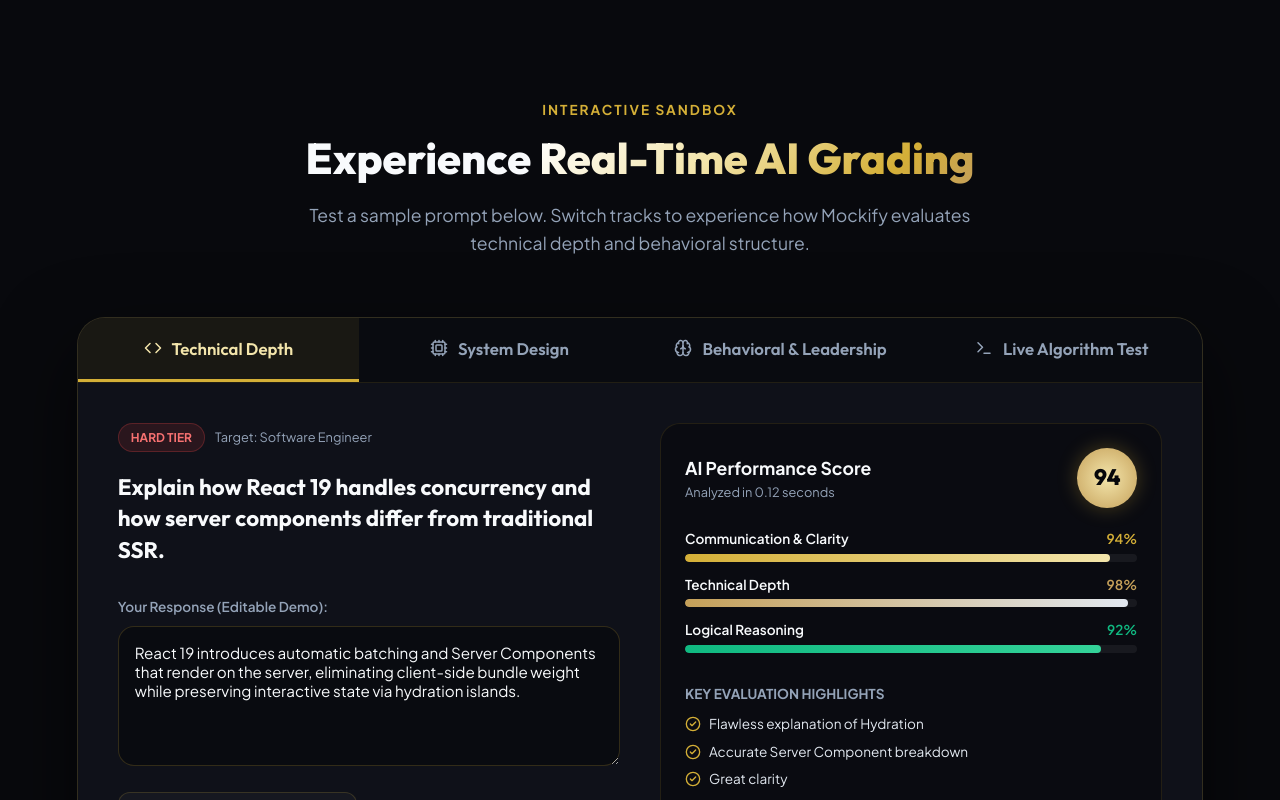
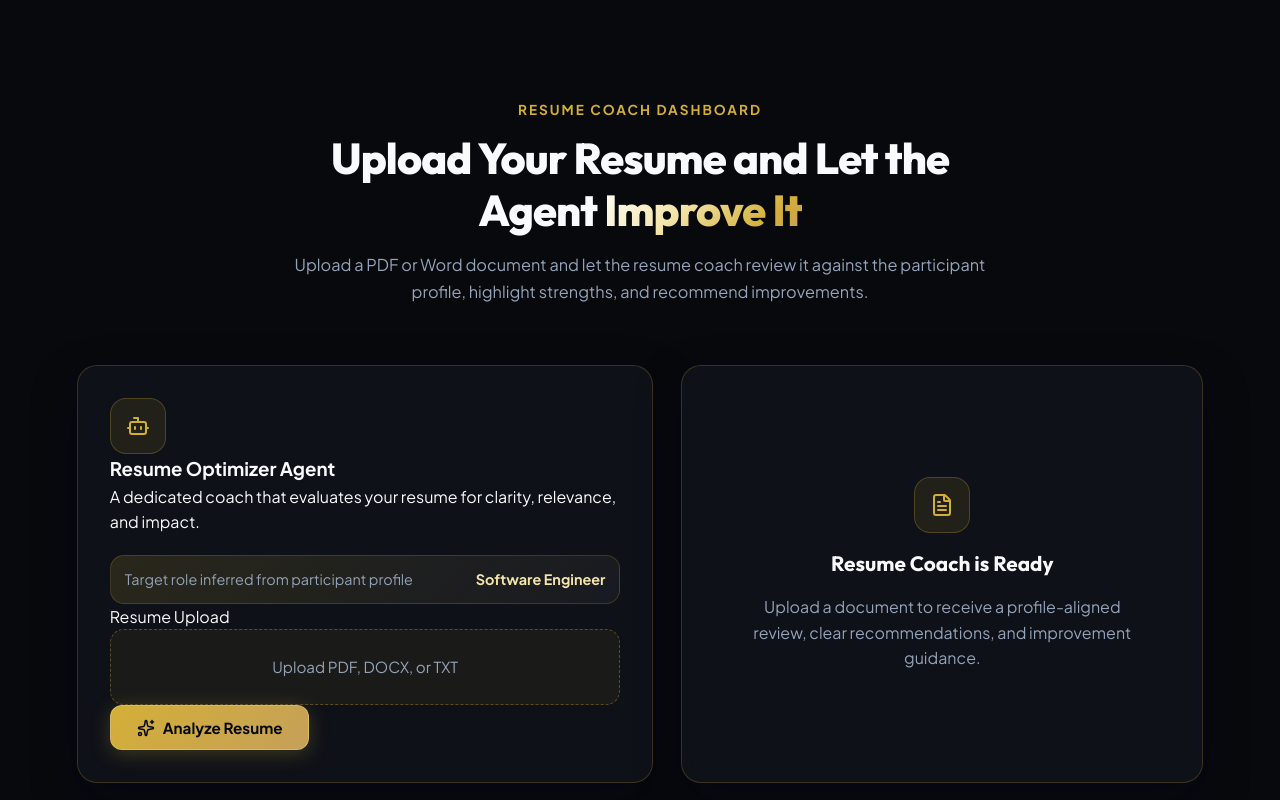
Before and after one commit to anirudhsrk07/The-interview-agent, a React (Vite) app: page / in a window 1280 px wide. Shown: the part 1300-2100 px from the top of the page. Built offline with nearby package versions, Linux system fonts and the light colour scheme.

Commit message:
resume coach

```diff
--- a/src/App.css
+++ b/src/App.css
@@ -965,11 +965,104 @@
   transition: width 1s cubic-bezier(0.4, 0, 0.2, 1);
 }
 
+/* Resume Agent */
+.resume-agent-grid {
+  display: grid;
+  grid-template-columns: 1.05fr 0.95fr;
+  gap: 28px;
+}
+
+.resume-agent-card {
+  padding: 32px;
+  display: flex;
+  flex-direction: column;
+  gap: 20px;
+  border: 1px solid rgba(212, 175, 55, 0.22);
+  box-shadow: 0 18px 45px rgba(2, 6, 23, 0.35);
+}
+
+.profile-role-pill {
+  display: flex;
+  justify-content: space-between;
+  align-items: center;
+  gap: 12px;
+  padding: 12px 14px;
+  border-radius: 14px;
+  background: linear-gradient(135deg, rgba(212, 175, 55, 0.14), rgba(255, 255, 255, 0.04));
+  border: 1px solid rgba(212, 175, 55, 0.2);
+  color: var(--text-muted);
+  font-size: 0.9rem;
+}
+
+.profile-role-pill strong {
+  color: var(--gold-light);
+  font-weight: 700;
+}
+
+.upload-box {
+  display: flex;
+  align-items: center;
+  justify-content: center;
+  min-height: 76px;
+  padding: 16px;
+  border: 1px dashed rgba(212, 175, 55, 0.35);
+  border-radius: 14px;
+  background: rgba(212, 175, 55, 0.06);
+  color: var(--text-muted);
+  cursor: pointer;
+  text-align: center;
+  transition: all 0.2s ease;
+}
+
+.upload-box:hover {
+  border-color: var(--gold-primary);
+  background: rgba(212, 175, 55, 0.1);
+}
+
+.upload-box input {
+  display: none;
+}
+
+.upload-box span {
+  font-size: 0.95rem;
+}
+
+.resume-empty-state {
+  min-height: 100%;
+  display: flex;
+  flex-direction: column;
+  align-items: center;
+  justify-content: center;
+  text-align: center;
+  gap: 14px;
+  padding: 20px;
+}
+
+.resume-empty-state h3 {
+  font-family: var(--font-heading);
+  font-size: 1.3rem;
+  font-weight: 700;
+}
+
+.resume-empty-state p {
+  color: var(--text-muted);
+  max-width: 380px;
+  line-height: 1.6;
+}
+
 /* Features Grid */
 .features-grid {
   display: grid;
   grid-template-columns: repeat(3, 1fr);
   gap: 28px;
+}
+
+.section-title {
+  letter-spacing: -0.02em;
+}
+
+.section-desc {
+  font-size: 1.02rem;
 }
 
 .feature-card {
@@ -1331,7 +1424,8 @@
   .features-grid,
   .workflow-steps,
   .testimonials-grid,
-  .pricing-grid {
+  .pricing-grid,
+  .resume-agent-grid {
     grid-template-columns: repeat(2, 1fr);
   }
 
--- a/src/App.jsx
+++ b/src/App.jsx
@@ -1,4 +1,4 @@
-import React, { useState, useEffect } from "react";
+import React, { useState, useEffect, useMemo } from "react";
 import { motion, AnimatePresence } from "framer-motion";
 import confetti from "canvas-confetti";
 import {
@@ -29,7 +29,9 @@
   Brain,
   Video,
   RotateCcw,
-  MicOff
+  MicOff,
+  FileText,
+  Lightbulb
 } from "lucide-react";
 import "./App.css";
 
@@ -172,6 +174,23 @@
   // Pricing toggle state
   const [isAnnual, setIsAnnual] = useState(true);
 
+  // Resume Agent State
+  const [resumeDraft, setResumeDraft] = useState("Built a React dashboard for customer analytics, improved page load speed by 35%, and collaborated with backend teams to ship REST APIs with test coverage.");
+  const [resumeAnalysis, setResumeAnalysis] = useState(null);
+  const [isAnalyzingResume, setIsAnalyzingResume] = useState(false);
+  const [resumeFileName, setResumeFileName] = useState("");
+  const [resumeSource, setResumeSource] = useState("file");
+
+  const inferredResumeRole = useMemo(() => {
+    const roleText = `${jobRole} ${experience}`.toLowerCase();
+
+    if (roleText.includes("product")) return "Product Manager";
+    if (roleText.includes("data")) return "Data Scientist";
+    if (roleText.includes("frontend") || roleText.includes("ui") || roleText.includes("react")) return "Frontend Developer";
+    if (roleText.includes("backend") || roleText.includes("api") || roleText.includes("engineer")) return "Software Engineer";
+    return "Software Engineer";
+  }, [jobRole, experience]);
+
   // Modal State
   const [isModalOpen, setIsModalOpen] = useState(false);
   const [modalStep, setModalStep] = useState(0);
@@ -243,6 +262,72 @@
   useEffect(() => {
     setUserSimAnswer(activeModeData.sampleResponse);
   }, [activeTab]);
+
+  const analyzeResume = (draft, role) => {
+    const roleLower = role.toLowerCase();
+    const keywords = roleLower.includes("product")
+      ? ["roadmap", "stakeholder", "metrics", "prioritization", "customer"]
+      : roleLower.includes("data")
+        ? ["python", "sql", "statistics", "modeling", "experimentation"]
+        : ["react", "javascript", "typescript", "node", "api", "testing", "system design"];
+
+    const normalized = draft.toLowerCase().replace(/[^a-z0-9\s]/g, " ");
+    const matched = keywords.filter((keyword) => normalized.includes(keyword));
+    const missing = keywords.filter((keyword) => !normalized.includes(keyword));
+    const hasMetrics = /\b\d+%\b|\b\d+\s*(years|k|ms|x)\b/i.test(draft);
+    const hasAction = /\b(led|built|improved|increased|reduced|delivered|launched|optimized|owned)\b/i.test(draft);
+    const score = Math.max(45, Math.min(96, 58 + matched.length * 6 + (hasMetrics ? 8 : 0) + (hasAction ? 6 : 0) - (missing.length > 0 ? missing.length * 4 : 0)));
+
+    return {
+      score,
+      strengths: [
+        matched.length ? `Your draft already reflects ${matched.slice(0, 3).join(", ")}.` : "Your resume has a clear narrative foundation.",
+        hasMetrics ? "You included measurable impact markers." : "You can strengthen persuasion with numbers and outcomes.",
+        hasAction ? "Your wording shows ownership and initiative." : "Use stronger action verbs to emphasize contribution."
+      ],
+      weakAreas: [
+        missing.length ? `Add evidence for ${missing.slice(0, 3).join(", ")}.` : "No major keyword gap detected.",
+        !hasMetrics ? "Include percentages, scale, or time-based outcomes to make the resume stronger." : "Keep the metrics concise and role-specific.",
+        "Tailor the top bullet points to the role so recruiters notice fit immediately."
+      ],
+      suggestions: [
+        "Open with a 2-line summary that highlights impact, tools, and outcome.",
+        missing.length ? `Weave the missing keywords ${missing.slice(0, 3).join(", ")} into your top bullets.` : "Keep the current role-fit language and add one more quantified result.",
+        "Replace generic statements with specific wins such as launch, growth, efficiency, or leadership impact."
+      ]
+    };
+  };
+
+  const handleResumeAnalysis = (e) => {
+    e.preventDefault();
+    setIsAnalyzingResume(true);
+
+    setTimeout(() => {
+      const sourceText = resumeDraft.trim() || "Resume content was not provided. Please upload a document to analyze.";
+      setResumeAnalysis(analyzeResume(sourceText, inferredResumeRole));
+      setIsAnalyzingResume(false);
+    }, 800);
+  };
+
+  const handleResumeUpload = (e) => {
+    const file = e.target.files?.[0];
+    if (!file) return;
+
+    const isSupported = [".pdf", ".doc", ".docx", ".txt"].some((ext) => file.name.toLowerCase().endsWith(ext));
+    if (!isSupported) {
+      setResumeAnalysis({
+        score: 50,
+        strengths: ["Upload a PDF, Word, or text file so the agent can analyze your full resume."],
+        weakAreas: ["Please choose a supported document format."],
+        suggestions: ["Try uploading a PDF, DOC/DOCX, or TXT file containing your resume."],
+      });
+      return;
+    }
+
+    setResumeFileName(file.name);
+    setResumeSource("file");
+    setResumeDraft(`Uploaded file: ${file.name}. The agent will analyze the document content and provide tailored suggestions based on the participant profile and target role.`);
+  };
 
   // Open Modal Setup Form
   const handleOpenModal = (e) => {
@@ -692,6 +777,91 @@
             </div>
           </div>
         </motion.div>
+      </section>
+
+      {/* Resume Optimization Agent Section */}
+      <section id="resume-agent" className="section-wrapper">
+        <div className="section-header">
+          <div className="section-subtitle">Resume Coach Dashboard</div>
+          <h2 className="section-title">Upload Your Resume and Let the Agent <span className="text-gradient-gold">Improve It</span></h2>
+          <p className="section-desc">
+            Upload a PDF or Word document and let the resume coach review it against the participant profile, highlight strengths, and recommend improvements.
+          </p>
+        </div>
+
+        <div className="resume-agent-grid">
+          <div className="glass-panel resume-agent-card">
+            <div className="workspace-card-header">
+              <div className="feature-icon-wrapper">
+                <Bot size={24} />
+              </div>
+              <div>
+                <h3>Resume Optimizer Agent</h3>
+                <p>A dedicated coach that evaluates your resume for clarity, relevance, and impact.</p>
+              </div>
+            </div>
+
+            <form onSubmit={handleResumeAnalysis} className="workspace-form">
+              <div className="profile-role-pill">
+                <span>Target role inferred from participant profile</span>
+                <strong>{inferredResumeRole}</strong>
+              </div>
+
+              <label className="workspace-label">Resume Upload</label>
+              <label className="upload-box">
+                <input type="file" accept=".pdf,.doc,.docx,.txt" onChange={handleResumeUpload} />
+                <span>{resumeFileName ? `Selected: ${resumeFileName}` : "Upload PDF, DOCX, or TXT"}</span>
+              </label>
+
+              <button type="submit" className="btn-primary workspace-btn" disabled={isAnalyzingResume}>
+                <Sparkles size={18} /> {isAnalyzingResume ? "Analyzing Resume..." : "Analyze Resume"}
+              </button>
+            </form>
+          </div>
+
+          <div className="glass-panel resume-agent-card">
+            {resumeAnalysis ? (
+              <>
+                <div className="analysis-score-row">
+                  <div>
+                    <p className="analysis-label">Resume Coach Score</p>
+                    <h4>{resumeAnalysis.score}/100</h4>
+                  </div>
+                  <div className="score-pill">{resumeSource === "file" ? "Document Review" : "Text Review"}</div>
+                </div>
+
+                <div className="analysis-block">
+                  <h5><CheckCircle2 size={16} /> Strengths</h5>
+                  <ul>
+                    {resumeAnalysis.strengths.map((item, idx) => <li key={idx}>{item}</li>)}
+                  </ul>
+                </div>
+
+                <div className="analysis-block">
+                  <h5><Lightbulb size={16} /> Suggestions</h5>
+                  <ul>
+                    {resumeAnalysis.suggestions.map((item, idx) => <li key={idx}>{item}</li>)}
+                  </ul>
+                </div>
+
+                <div className="analysis-block">
+                  <h5><BarChart3 size={16} /> Weak Areas</h5>
+                  <ul>
+                    {resumeAnalysis.weakAreas.map((item, idx) => <li key={idx}>{item}</li>)}
+                  </ul>
+                </div>
+              </>
+            ) : (
+              <div className="resume-empty-state">
+                <div className="feature-icon-wrapper">
+                  <FileText size={24} />
+                </div>
+                <h3>Resume Coach is Ready</h3>
+                <p>Upload a document to receive a profile-aligned review, clear recommendations, and improvement guidance.</p>
+              </div>
+            )}
+          </div>
+        </div>
       </section>
 
       {/* Interactive Simulator Section */}
```
